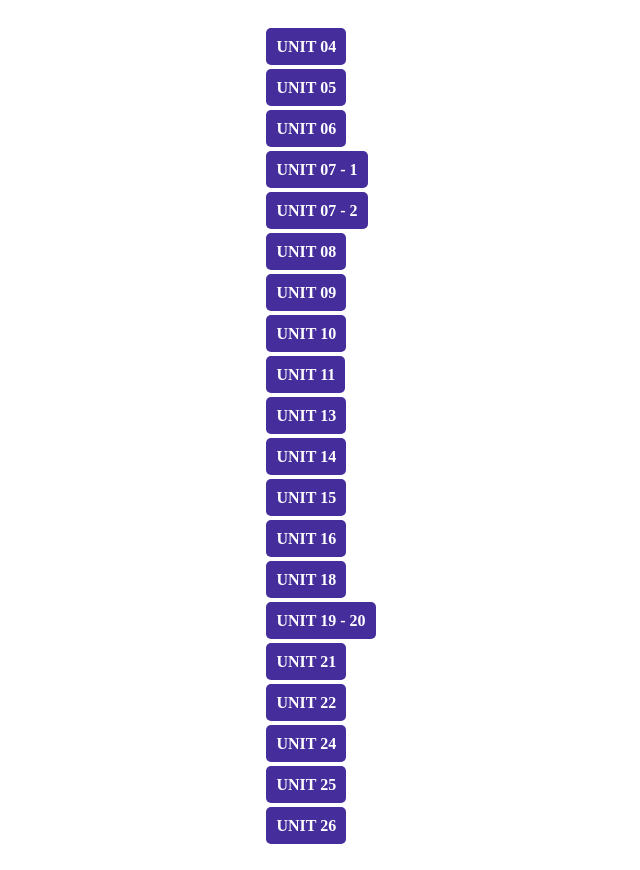
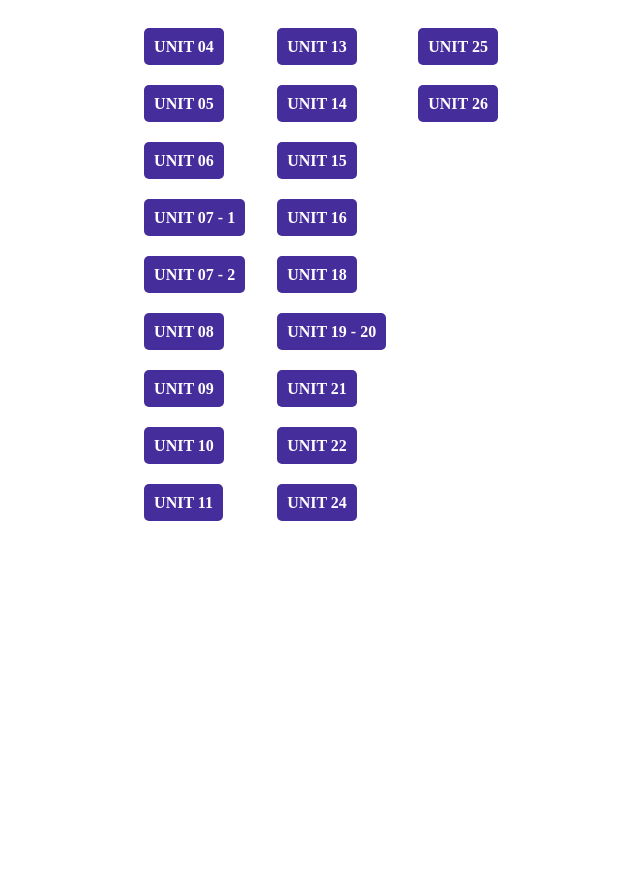
Before and after one commit to Emanuel-21-22/dwec2021-Emanuel-Ciotoi, a website: page docs/index.html in a window 1280 px wide. Shown: the part 48-918 px from the top of the page, without its empty margins (339-979 px from the left). After the commit the page ends 800 px from the top, so only its background shows below. Drawn offline with Linux system fonts and the light colour scheme.

Commit message:
main style changed

```diff
--- a/docs/tuTEMPLATE/css/main.css
+++ b/docs/tuTEMPLATE/css/main.css
@@ -35,7 +35,10 @@ h1 {
 }
 
 ul {
-	display: table;
+	display: grid;
+	grid-template: repeat(9, auto) / auto;
+	grid-auto-flow: column;
+	justify-content: center;
 	margin: 1rem auto;
 	list-style-type: none;
 }
```
